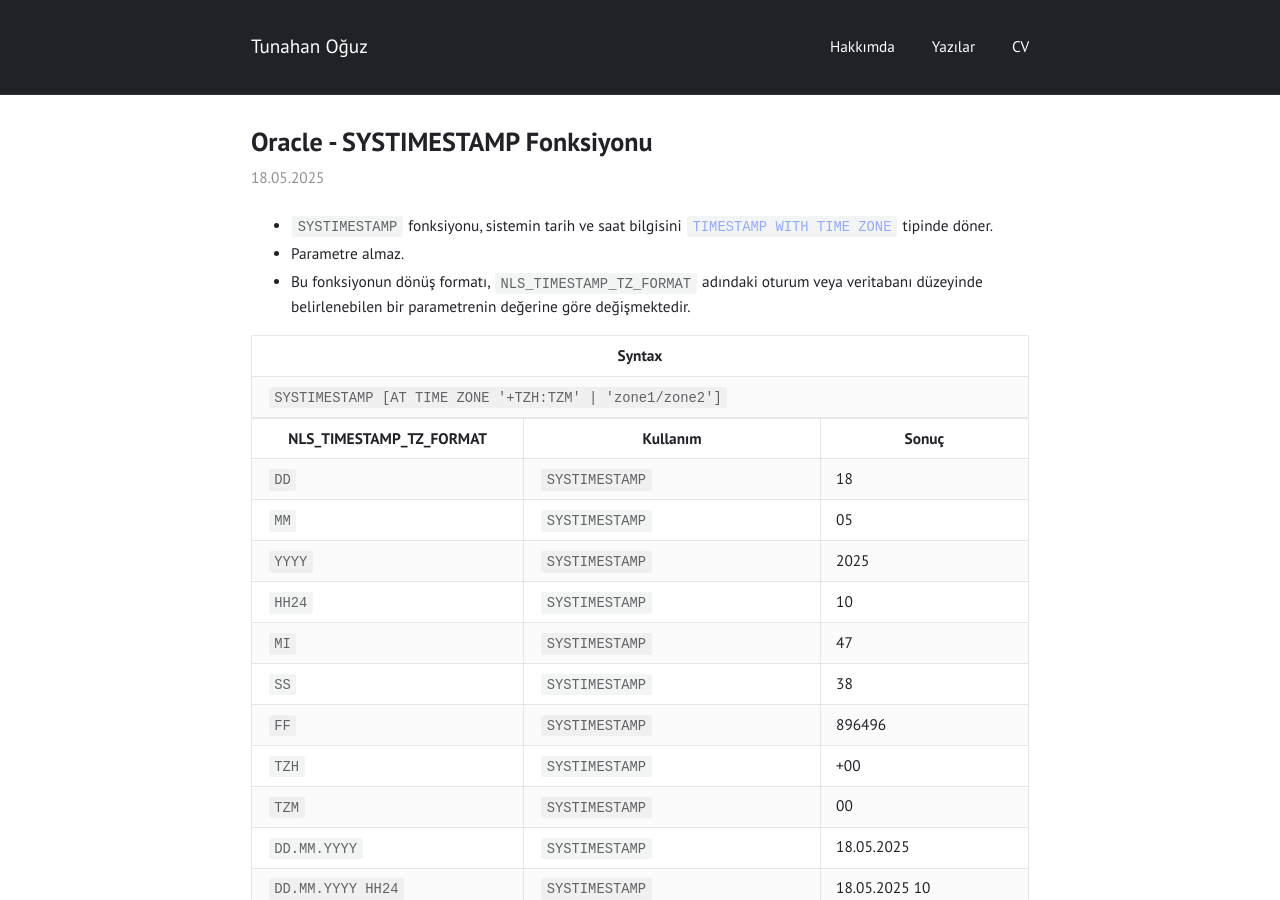
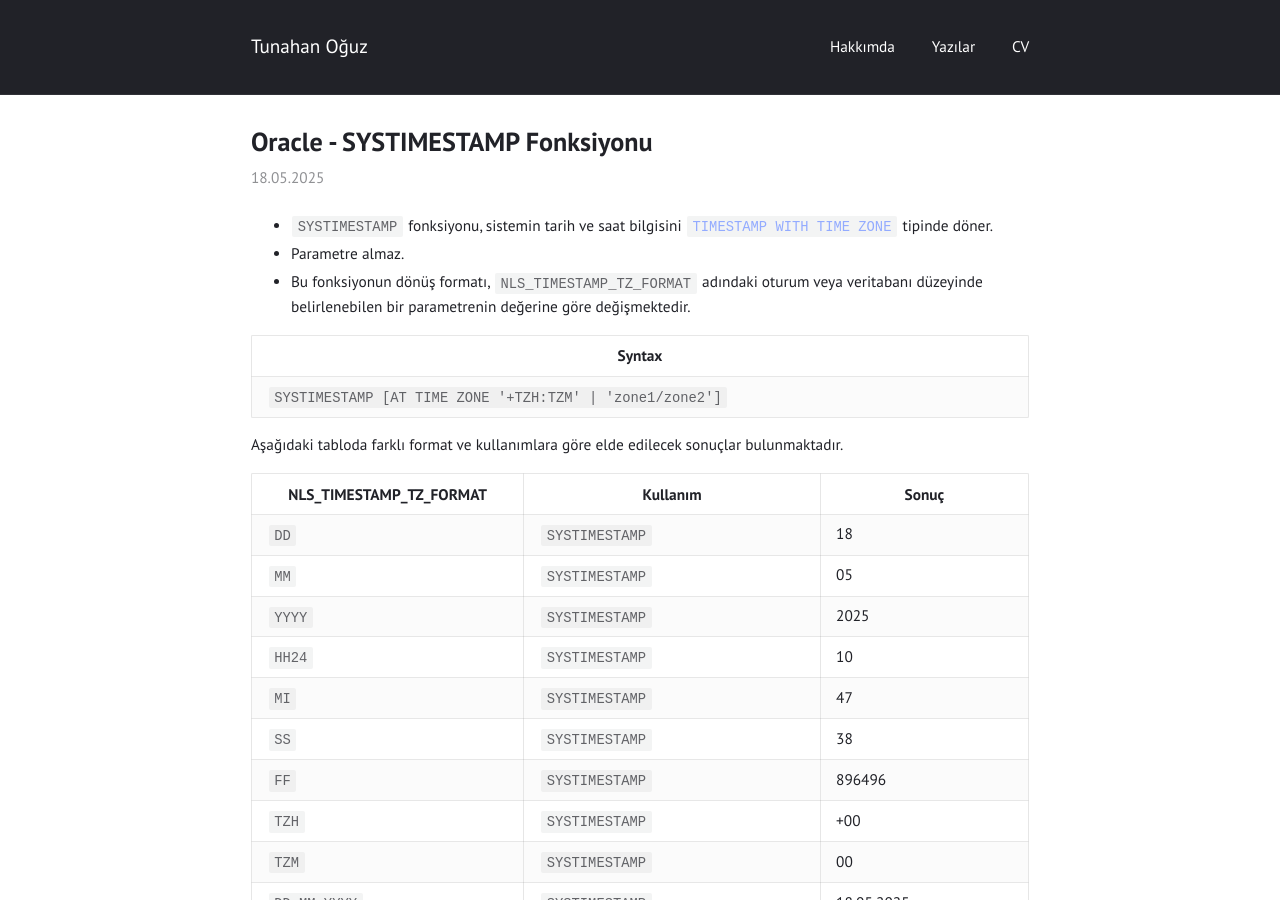
Before and after one commit to tunahanoguz/tunahanoguz.github.io, a Jekyll site: the page built from _posts/2025-05-18-oracle-SYSTIMESTAMP-fonksiyonu.md, in a window 1280 px wide and 900 px high. Built offline with Jekyll 4.4.1, drawn with Linux system fonts in a browser that asks for light colours.

Commit message:
Update 2025-05-18-oracle-SYSTIMESTAMP-fonksiyonu.md

````diff
--- a/_posts/2025-05-18-oracle-SYSTIMESTAMP-fonksiyonu.md
+++ b/_posts/2025-05-18-oracle-SYSTIMESTAMP-fonksiyonu.md
@@ -12,6 +12,8 @@ categories: oracle
 | Syntax                                                       |
 |--------------------------------------------------------------|
 | ```SYSTIMESTAMP [AT TIME ZONE '+TZH:TZM' | 'zone1/zone2']``` |
+
+Aşağıdaki tabloda farklı format ve kullanımlara göre elde edilecek sonuçlar bulunmaktadır.
 
 | NLS_TIMESTAMP_TZ_FORMAT            | Kullanım                                      | Sonuç                             |
 |------------------------------------|-----------------------------------------------|-----------------------------------|
````
